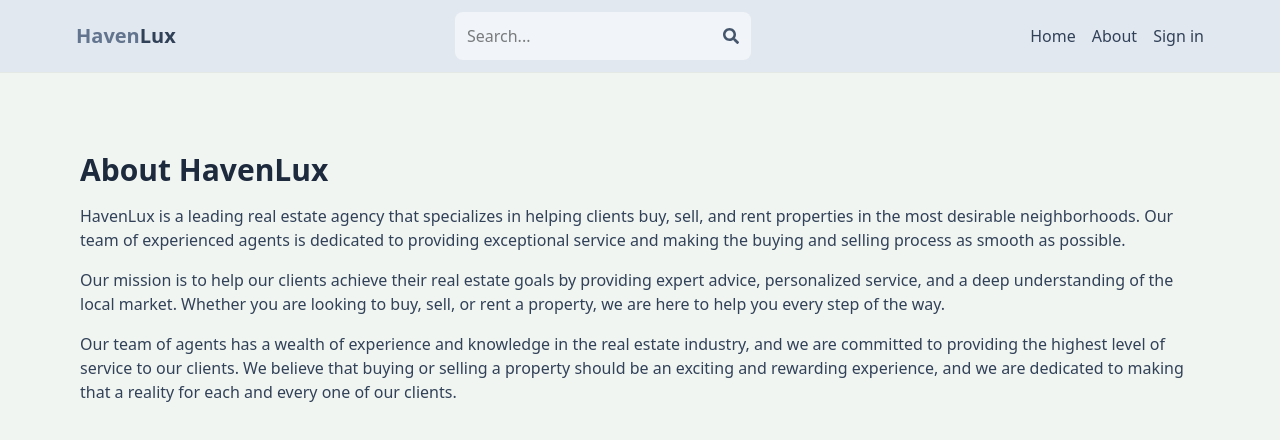
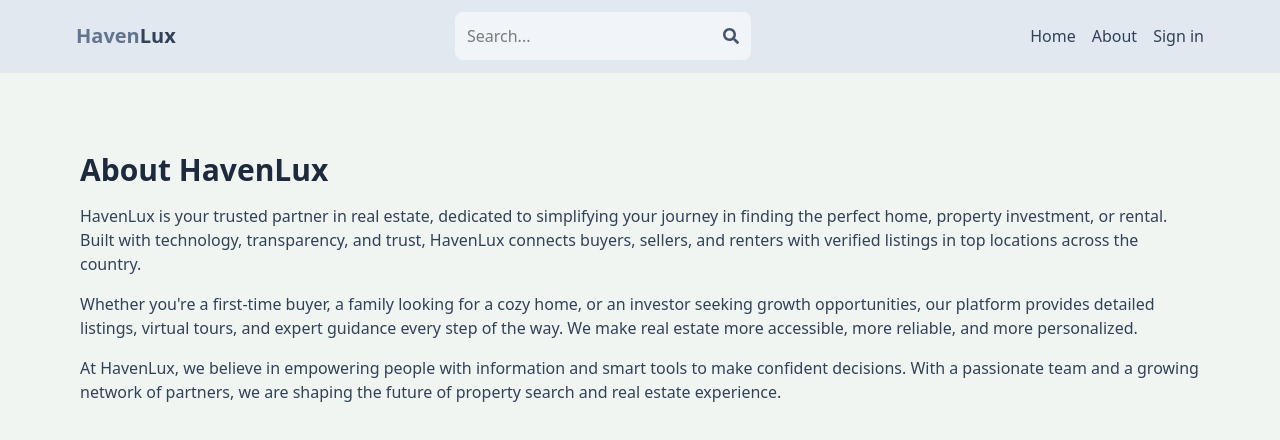
Before and after one commit to Ayush8566/HavenLux_, a React (Vite) app in the folder client/: page /about in a window 1280 px wide. Shown: the top 440 px of the page. Built offline with nearby package versions, Linux system fonts and the light colour scheme.

Commit message:
Update About.jsx

```diff
--- a/client/src/pages/About.jsx
+++ b/client/src/pages/About.jsx
@@ -1,14 +1,19 @@
-import React from 'react'
+
+import React from 'react';
 
 export default function About() {
   return (
-      <div className='py-20 px-4 max-w-6xl mx-auto'>
-      <h1 className='text-3xl font-bold mb-4 text-slate-800'>About  HavenLux</h1>
-      <p className='mb-4 text-slate-700'> HavenLux is a leading real estate agency that specializes in helping clients buy, sell, and rent properties in the most desirable neighborhoods. Our team of experienced agents is dedicated to providing exceptional service and making the buying and selling process as smooth as possible.</p>
+    <div className='py-20 px-4 max-w-6xl mx-auto'>
+      <h1 className='text-3xl font-bold mb-4 text-slate-800'>About HavenLux</h1>
       <p className='mb-4 text-slate-700'>
-      Our mission is to help our clients achieve their real estate goals by providing expert advice, personalized service, and a deep understanding of the local market. Whether you are looking to buy, sell, or rent a property, we are here to help you every step of the way.
+        HavenLux is your trusted partner in real estate, dedicated to simplifying your journey in finding the perfect home, property investment, or rental. Built with technology, transparency, and trust, HavenLux connects buyers, sellers, and renters with verified listings in top locations across the country.
       </p>
-      <p className='mb-4 text-slate-700'>Our team of agents has a wealth of experience and knowledge in the real estate industry, and we are committed to providing the highest level of service to our clients. We believe that buying or selling a property should be an exciting and rewarding experience, and we are dedicated to making that a reality for each and every one of our clients.</p>
+      <p className='mb-4 text-slate-700'>
+        Whether you're a first-time buyer, a family looking for a cozy home, or an investor seeking growth opportunities, our platform provides detailed listings, virtual tours, and expert guidance every step of the way. We make real estate more accessible, more reliable, and more personalized.
+      </p>
+      <p className='mb-4 text-slate-700'>
+        At HavenLux, we believe in empowering people with information and smart tools to make confident decisions. With a passionate team and a growing network of partners, we are shaping the future of property search and real estate experience.
+      </p>
     </div>
-  )
+  );
 }
```
